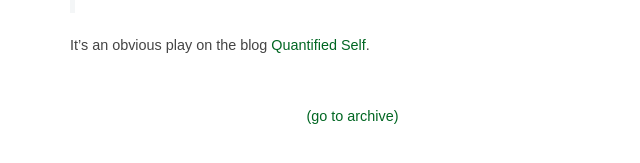
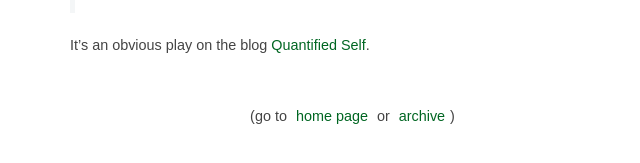
Before and after one commit to Qualified-gad/qualifiedself.github.io, a Jekyll site: the page built from _posts/2016-02-13-the-title.markdown, in a window 1280 px wide. Shown: the part 603-766 px from the top of the page, without its empty margins (295-935 px from the left). Built offline with Jekyll 4.4.1, drawn with Linux system fonts in a browser that asks for light colours.

Commit message:
add link to home at bottom of post page

```diff
--- a/_layouts/post.html
+++ b/_layouts/post.html
@@ -37,7 +37,7 @@
     </article>
 
     <footer>
-    <a href="/archive">(go to archive)</a>
+    (go to <a href="/">home page</a> or <a href="/archive">archive</a>)
     </footer>
   </div>
 </body>
```
